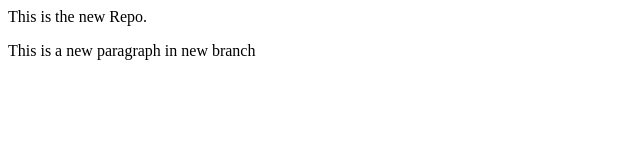
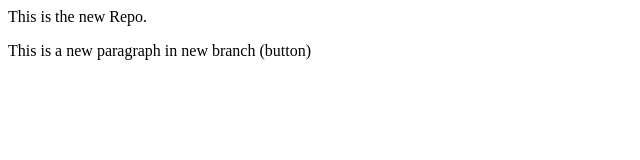
Before and after one commit to SJoginder2108/localrepo, a plain HTML site: page index.html in a window 1280 px wide. Shown: the full height of the page, 0-640 px from the left. Drawn offline with Linux system fonts and the light colour scheme.

```diff
--- a/index.html
+++ b/index.html
@@ -1,2 +1,2 @@
 <p>This is the new Repo.</p>
-<p>This is a new paragraph in new branch</p>
+<p>This is a new paragraph in new branch (button)</p>
```
